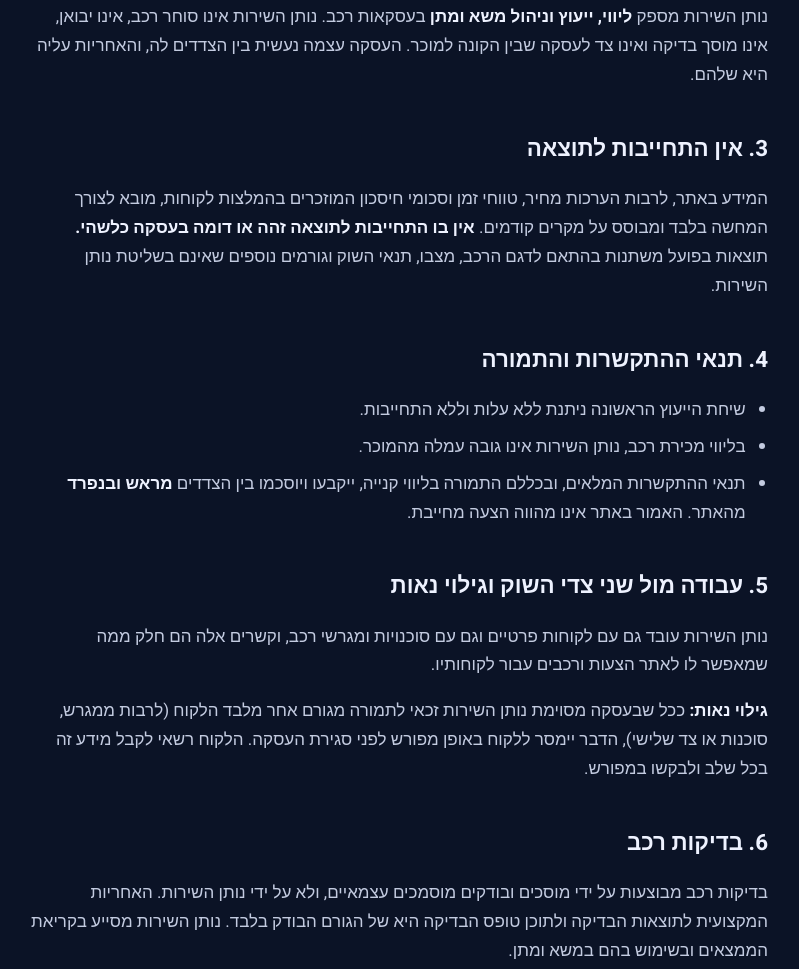
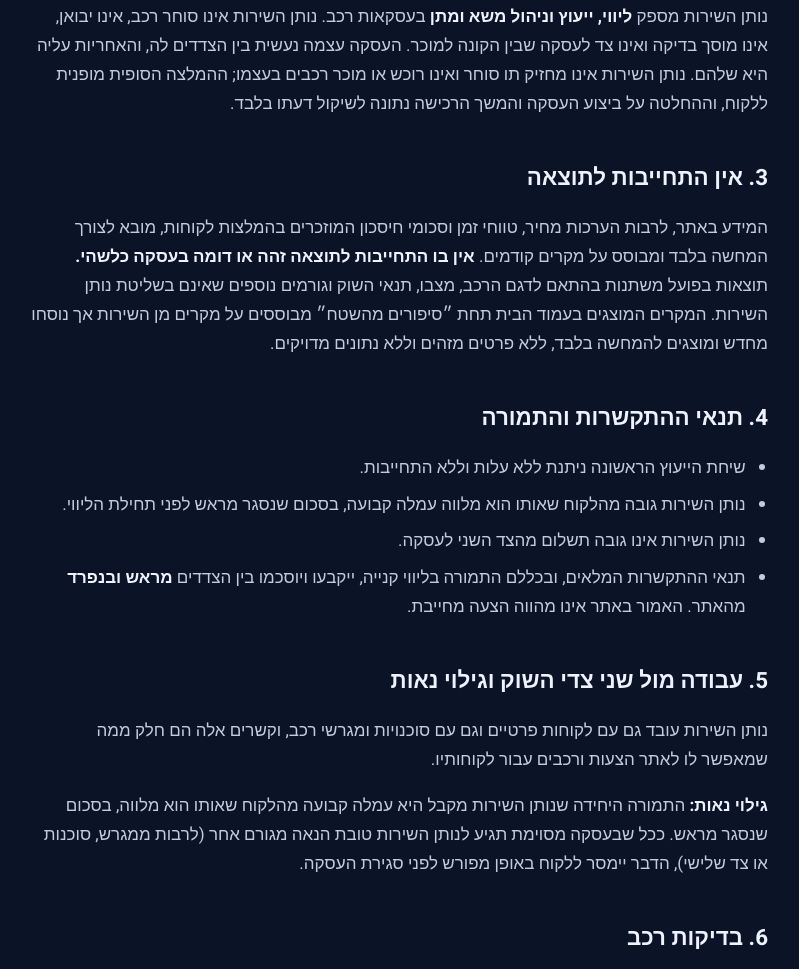
Before and after one commit to YradenShua7/AdvisorCar, a website: page terms.html in a window 1280 px wide. Shown: the part 492-1461 px from the top of the page, without its empty margins (242-1041 px from the left). Drawn offline with Linux system fonts and the light colour scheme.

Commit message:
honest pricing, illustrative case stories, advisory-only disclosure, security headers, FAQ schema, topic tags

```diff
--- a/terms.html
+++ b/terms.html
@@ -48,7 +48,9 @@
 <p>
   נותן השירות מספק <strong>ליווי, ייעוץ וניהול משא ומתן</strong> בעסקאות רכב. נותן השירות
   אינו סוחר רכב, אינו יבואן, אינו מוסך בדיקה ואינו צד לעסקה שבין הקונה למוכר. העסקה
-  עצמה נעשית בין הצדדים לה, והאחריות עליה היא שלהם.
+  עצמה נעשית בין הצדדים לה, והאחריות עליה היא שלהם. נותן השירות אינו מחזיק תו סוחר
+  ואינו רוכש או מוכר רכבים בעצמו; ההמלצה הסופית מופנית ללקוח, וההחלטה על ביצוע העסקה
+  והמשך הרכישה נתונה לשיקול דעתו בלבד.
 </p>
 
 <h2>3. אין התחייבות לתוצאה</h2>
@@ -56,13 +58,16 @@
   המידע באתר, לרבות הערכות מחיר, טווחי זמן וסכומי חיסכון המוזכרים בהמלצות לקוחות, מובא
   לצורך המחשה בלבד ומבוסס על מקרים קודמים. <strong>אין בו התחייבות לתוצאה זהה או דומה
   בעסקה כלשהי.</strong> תוצאות בפועל משתנות בהתאם לדגם הרכב, מצבו, תנאי השוק וגורמים
-  נוספים שאינם בשליטת נותן השירות.
+  נוספים שאינם בשליטת נותן השירות. המקרים המוצגים בעמוד הבית תחת ״סיפורים מהשטח״
+  מבוססים על מקרים מן השירות אך נוסחו מחדש ומוצגים להמחשה בלבד, ללא פרטים מזהים
+  וללא נתונים מדויקים.
 </p>
 
 <h2>4. תנאי ההתקשרות והתמורה</h2>
 <ul>
   <li>שיחת הייעוץ הראשונה ניתנת ללא עלות וללא התחייבות.</li>
-  <li>בליווי מכירת רכב, נותן השירות אינו גובה עמלה מהמוכר.</li>
+  <li>נותן השירות גובה מהלקוח שאותו הוא מלווה עמלה קבועה, בסכום שנסגר מראש לפני תחילת הליווי.</li>
+  <li>נותן השירות אינו גובה תשלום מהצד השני לעסקה.</li>
   <li>
     תנאי ההתקשרות המלאים, ובכללם התמורה בליווי קנייה, ייקבעו ויוסכמו בין הצדדים
     <strong>מראש ובנפרד</strong> מהאתר. האמור באתר אינו מהווה הצעה מחייבת.
@@ -75,10 +80,10 @@
   ממה שמאפשר לו לאתר הצעות ורכבים עבור לקוחותיו.
 </p>
 <p>
-  <!-- TODO(אור): לאשר או לתקן את הסעיף הזה כך שישקף במדויק ממי אתה מקבל תמורה. -->
-  <strong>גילוי נאות:</strong> ככל שבעסקה מסוימת נותן השירות זכאי לתמורה מגורם אחר
-  מלבד הלקוח (לרבות ממגרש, סוכנות או צד שלישי), הדבר יימסר ללקוח באופן מפורש לפני
-  סגירת העסקה. הלקוח רשאי לקבל מידע זה בכל שלב ולבקשו במפורש.
+  <strong>גילוי נאות:</strong> התמורה היחידה שנותן השירות מקבל היא עמלה קבועה מהלקוח
+  שאותו הוא מלווה, בסכום שנסגר מראש. ככל שבעסקה מסוימת תגיע לנותן השירות טובת הנאה
+  מגורם אחר (לרבות ממגרש, סוכנות או צד שלישי), הדבר יימסר ללקוח באופן מפורש לפני
+  סגירת העסקה.
 </p>
 
 <h2>6. בדיקות רכב</h2>
```
